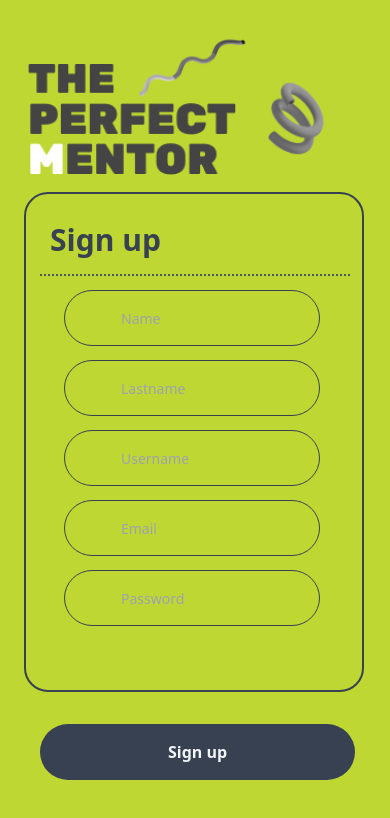
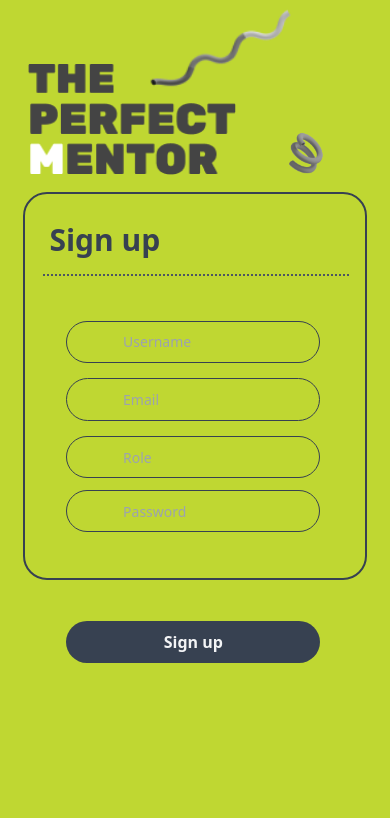
Before and after one commit to JulioDalmau/the_perfect_mentor, a React (Create React App) app in the folder front/: page /signup in a window 390 px wide. Shown: the top 818 px of the page. Built offline with nearby package versions, Linux system fonts and the light colour scheme.

Commit message:
Add role input & responsive

```diff
--- a/front/src/pages/Signup.js
+++ b/front/src/pages/Signup.js
@@ -1,9 +1,251 @@
 import React from "react";
-import Register from "../components/Register";
+import Doodle1 from "../assets/home/doodle1.png";
+import Doodle2 from "../assets/home/doodle2.png";
+import Vector from "../assets/home/Vector.png";
+import Saly2 from "../assets/loginsignup/Saly2.png"
+import Maskgroup from '../assets/loginsignup/Maskgroup.png'
+import Doodle42 from '../assets/loginsignup/doodle42.png'
+import { useNavigate } from "react-router-dom";
+// import { UserAuth } from "../context/AuthContext";
+import { useForm } from "react-hook-form";
+import { sendSignUpRequest } from "../state/user";
+import { useDispatch, useSelector } from "react-redux";
+
+
 
 const Signup = () => {
+
+
+
+  // const user = useSelector((state) => state.user);
+  // const user = JSON.parse(localStorage.getItem("user"))
+  // console.log(user)
+  const dispatch = useDispatch()
+  const navigate = useNavigate();
+
+  const [values, setValues] = React.useState({
+    username: "",
+    email: "",
+    password: "",
+    role: "",
+  });
+
+  const {
+    register,
+    handleSubmit,
+    reset,
+    formState: { errors },
+} = useForm();
+
+
+  // const generateError = (err) => {};
+
+  const handleOnChange = (e) => {
+    // console.log("ES ESTO values --->", values);
+    setValues({ ...values, [e.target.name]: e.target.value });
+    // console.log("ES ESTO --->", values);
+  };
+
+  // const handleSubmit = async (e) => {
+  //   e.preventDefault();
+  //   try {
+  //     /* version anterior */
+  //     // const { data } = await axios.post(
+  //     //   "http://localhost:3001/api/auth/signup",
+  //     //   { ...values },
+  //     //   { withCredentials: true }
+  //     // );
+
+  //     const data = await signUp(values.username, values.email, values.password)
+
+  //     if (data) {
+  //       if (data.errors) {
+  //         const { username, email, password } = data.errors;
+  //         if (username) generateError(username);
+  //         else if (email) generateError(email);
+  //         else if (password) generateError(password);
+  //       } else {
+
+  //         navigate(`/profile/${data._id}`);
+  //       }
+  //     }
+
+
+  //     return data;
+  //   } catch (error) {
+  //     console.log(error);
+  //   }
+  // };
+
+  const onSubmit = (data) => {
+    console.log("ESTO DATA ANTES DEL DISPATCH", data)
+    dispatch(sendSignUpRequest(data))
+    // console.log("ESTO DATA DESPUES DEL DISPATCH", data)
+    .then(({ payload }) => {
+      console.log("esto payload", payload)
+      if (payload) {
+        // console.log("esto data dentro de payload", data)
+        // console.log("esto payload y user", payload.user)
+          localStorage.setItem("user", JSON.stringify(payload));
+          navigate(`/profile/${payload._id}`)
+        }
+      })
+      .catch(() => navigate("/404"));
+  };
+
+
   return (
-    <Register/>
+    <>
+    <div className="absolute bg-[#bfd732] w-full h-full"/>
+      <img
+        className="absolute -rotate-90 w-[30%] h-[15%] right-[7%] top-[10%]
+        sm:top-[8%] sm:-rotate-90 sm:h-[18%] sm:w-[30%] sm:left-[60%]
+        md:top-[32%] md:rotate-180 md:h-[18%] md:w-[10%] md:left-[39%]
+        lg:top-[32%] lg:rotate-180 lg:h-[18%] lg:w-[10%] lg:left-[40%]
+        xl:top-[35%] xl:rotate-180 xl:h-[20%] xl:w-[10%] xl:left-[40%]
+        2xl:top-[35%] 2xl:rotate-180 2xl:h-[20%] 2xl:w-[10%] 2xl:left-[41%]
+        "
+        src={Doodle1}
+        alt="doodle1"
+      />
+      <img
+        className="z-20 transform absolute rotate-180 w-[43%] h-[20%] left-[35%] -top-9
+        sm:rotate-180 sm:w-[40%] sm:h-[20%] sm:-top-[4%] sm:left-[39%]
+        md:-rotate-12 md:w-[16%] md:h-[25%] md:top-[9%] md:left-[33%]
+        lg:-rotate-12 lg:w-[15%] lg:h-[25%] lg:top-[10%] lg:left-[34%]
+        xl:-rotate-12 xl:w-[13%] xl:h-[25%] xl:top-[12%] xl:left-[38%]
+        2xl:-rotate-12 2xl:w-[11%] 2xl:h-[24%] 2xl:top-[12%] 2xl:left-[40%]
+        "
+        src={Doodle2}
+        alt="doodle2"
+      />
+      {/* title */}
+      <img
+        className="transform absolute top-16 left-7 w-52
+        sm:left-[10%] sm:w-52 sm:top-[7%]
+        md:left-[56%] md:w-44 md:top-[9%]
+        lg:left-[56%] lg:w-44 lg:top-[9%]
+        xl:left-[52%] xl:w-48 xl:top-[9%]
+        2xl:left-[55%] 2xl:w-48 2xl:top-[9%]"
+        src={Vector}
+        alt="title"
+      />
+      <img
+        className="max-md:hidden absolute
+        md:left-[7%] md:h-[53%] md:w-[50%] md:top-[18%]
+        lg:left-[11%] lg:h-[53%] lg:w-[45%] lg:top-[19%]
+        xl:left-[18%] xl:h-[59%] xl:w-[36%] xl:top-36
+        2xl:left-[21%] 2xl:h-[59%] 2xl:w-[36%] 2xl:top-36
+        " src={Saly2} alt="saly2" />
+      <img
+        className="max-md:hidden z-20 transform absolute
+        md:left-[5%] md:w-[19%] md:top-[19%]
+        lg:left-[12%] lg:w-[15%] lg:top-[18%]
+        xl:left-[20%] xl:w-[11%] xl:top-[19%]
+        2xl:left-[23%] 2xl:w-[10%] 2xl:top-[19%]"
+        src={Maskgroup}
+        alt="title"
+      />
+      <img
+        className="max-md:hidden z-20 transform absolute
+        md:left-[8%] md:w-[19%] md:top-[51%]
+        lg:left-[15%] lg:w-[15%] lg:top-[55%]
+        xl:left-[22%] xl:w-[12%] xl:top-[56%]
+        2xl:left-[26%] 2xl:w-[10%] 2xl:top-[58%]"
+        src={Doodle42}
+        alt="title"
+      />
+      {/* container form */}
+      <div className="z-10 inline-flex items-start justify-start w-[88%] h-[46%] pl-6 pr-48 pt-7 pb-72 absolute border-2 rounded-3xl border-gray-700 left-[6%] top-48
+      md:left-[10%] md:h-[50%] md:w-[80%]
+      lg:left-[15%] lg:h-[50%] lg:w-[70%]
+      xl:left-[22%] xl:h-[50%] xl:w-[55%]
+      2xl:left-[26%] 2xl:h-[50%] 2xl:w-[50%]
+      ">
+
+      <form onSubmit={handleSubmit(onSubmit)}>
+
+        <input
+          className="z-30 absolute bg-[#bfd732] w-[75%] h-[11%] py-4 pl-14 pr-16 border rounded-full border-gray-700 left-[12%] top-[33%] text-sm text-gray-700
+          md:top-[30%] md:left-[58%] md:h-[6%] md:w-[35%]
+          xl:top-[29%] xl:left-[58%] xl:h-[9%] xl:w-[30%]
+          2xl:top-[27%] 2xl:left-[58%] 2xl:h-[10%] 2xl:w-[30%]"
+          type="text"
+          name="username"
+          placeholder="Username"
+          autoComplete="username"
+
+          {...register("username", {
+            required: "Required field",
+          })}
+        />
+        <input
+          className="z-30 absolute bg-[#bfd732] w-[75%] h-[11%] py-4 pl-14 pr-10 border rounded-full border-gray-700 left-[12%] top-[48%] text-sm text-gray-700
+          md:top-[42%] md:left-[58%] md:h-[6%] md:w-[35%]
+          xl:top-[41%] xl:left-[58%] xl:h-[9%] xl:w-[30%]
+          2xl:top-[40%] 2xl:left-[58%] 2xl:h-[10%] 2xl:w-[30%]"
+          type="email"
+          name="email"
+          placeholder="Email"
+          autoComplete="email"
+
+          {...register("email", {
+            required: "Required field",
+          })}
+        />
+        <input
+          className="z-30 absolute bg-[#bfd732] w-[75%] h-[11%] py-4 pl-14 pr-16 border rounded-full border-gray-700 left-[12%] top-[63%] text-sm text-gray-700
+          md:top-[53%] md:left-[58%] md:h-[6%] md:w-[35%]
+          xl:top-[53%] xl:left-[58%] xl:h-[9%] xl:w-[30%]
+          2xl:top-[53%] 2xl:left-[58%] 2xl:h-[10%] 2xl:w-[30%]"
+          type="text"
+          name="role"
+          placeholder="Role"
+          autoComplete="role"
+
+          {...register("role", {
+            required: "Required field",
+          })}
+        />
+        <input
+          className="z-30 absolute bg-[#bfd732] w-[75%] h-[11%] py-4 pl-14 pr-16 border rounded-full border-gray-700 left-[12%] top-[77%] text-sm text-gray-700
+          md:top-[65%] md:left-[58%] md:h-[6%] md:w-[35%]
+          xl:top-[65%] xl:left-[58%] xl:h-[9%] xl:w-[30%]
+          2xl:top-[66%] 2xl:left-[58%] 2xl:h-[10%] 2xl:w-[30%]"
+          type="password"
+          name="password"
+          placeholder="Password"
+          autoComplete="current-password"
+
+          {...register("password", {
+            required: "Required field",
+          })}
+        />
+        <button className="z-30 absolute flex items-center justify-center flex-1 px-[20%] py-4 left-[12%] -bottom-[22%] w-[75%] h-[11%] bg-gray-700 rounded-full font-bold text-gray-100
+        md:left-[58%] md:h-[6%] md:w-[35%] md:bottom-[12%] md:px-5
+        xl:left-[58%] xl:h-[9%] xl:w-[30%] xl:bottom-[13%] xl:px-5
+        2xl:left-[58%] 2xl:h-[10%] 2xl:w-[30%] 2xl:bottom-[9%] 2xl:px-5
+        " type="submit">Sign up
+        </button>
+
+      </form>
+
+        <p className="flex-1 absolute h-full text-3xl font-bold text-gray-700
+        md:left-[58%]
+        lg:left-[58%]
+        xl:left-[58%]
+        2xl:left-[58%]">
+          Sign up
+        </p>
+        <div className="absolute w-[90%] border-t-0 border-dotted border-gray-600 border-2 top-20 right-4
+        md:w-[34%] md:left-[58%]
+        xl:w-[30%] xl:left-[58%] xl:top-[21%]" />
+        <div className="max-md:hidden absolute border-t-0 border-b-0 border-r-0 border-solid border-gray-600 border-2
+        md:h-[85%] md:right-[50%] md:top-[7%]
+        xl:h-[82%] xl:right-[50%] xl:top-[10%]" />
+      </div>
+    </>
+
   );
 };
 
```
